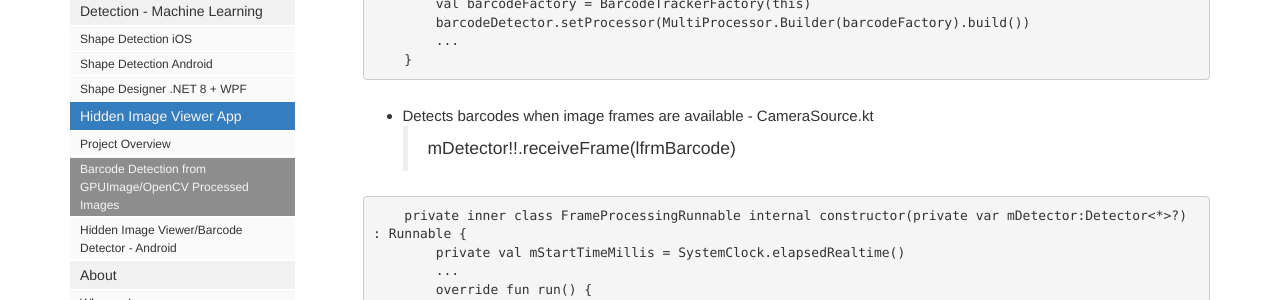
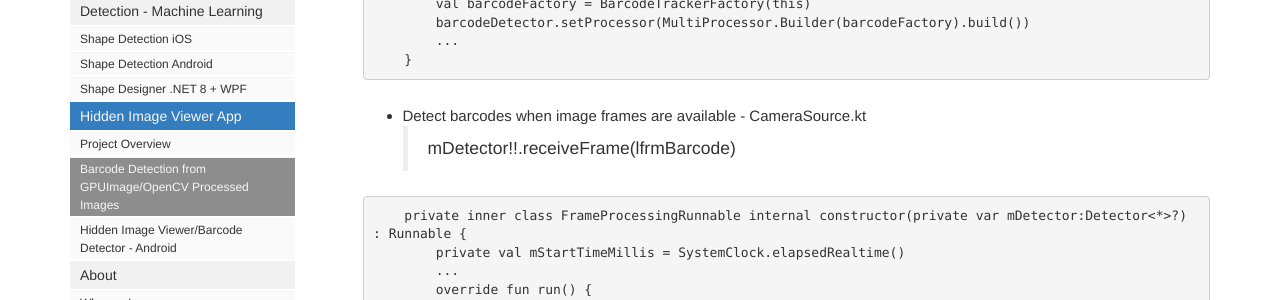
Before and after one commit to heungwook/heungwook.github.io, a Jekyll site: the page built from pages/doc202302/doc202302_02.md, in a window 1280 px wide and 900 px high, scrolled down 1187 px. Shown: the part 153-453 px from the top of the window. Built offline with Jekyll 4.4.1, drawn with Linux system fonts in a browser that asks for light colours; comment, search, counter and statistics services are not loaded.

Commit message:
20240227 1144

`````diff
--- a/pages/doc202302/doc202302_02.md
+++ b/pages/doc202302/doc202302_02.md
@@ -64,7 +64,7 @@ guard let _ = try? handler.perform([barcodeRequest]) else {
     }
 ````
 
-- Detects barcodes when image frames are available - CameraSource.kt
+- Detect barcodes when image frames are available - CameraSource.kt
 > mDetector!!.receiveFrame(lfrmBarcode)
 
 ```Java
`````
